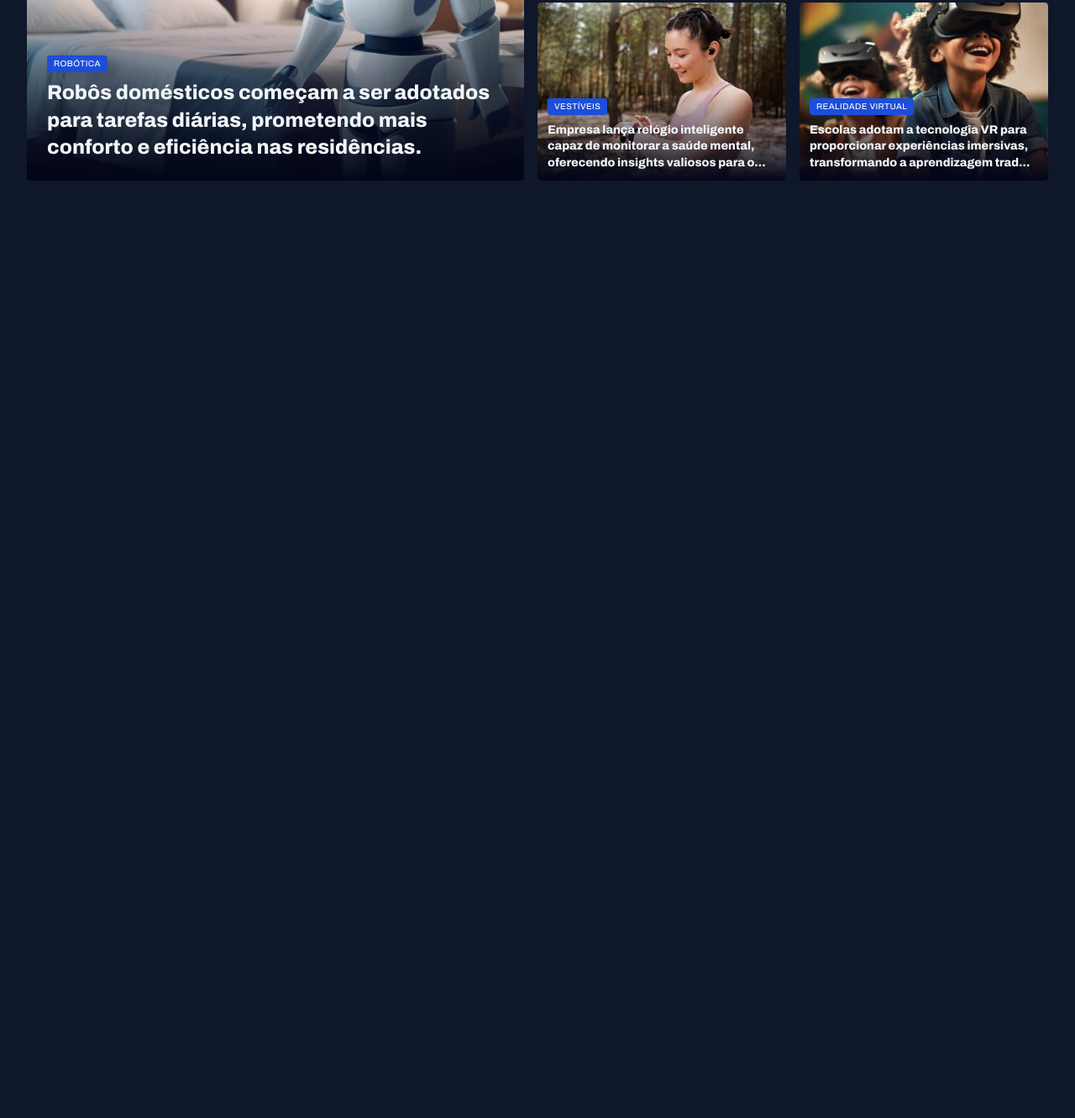
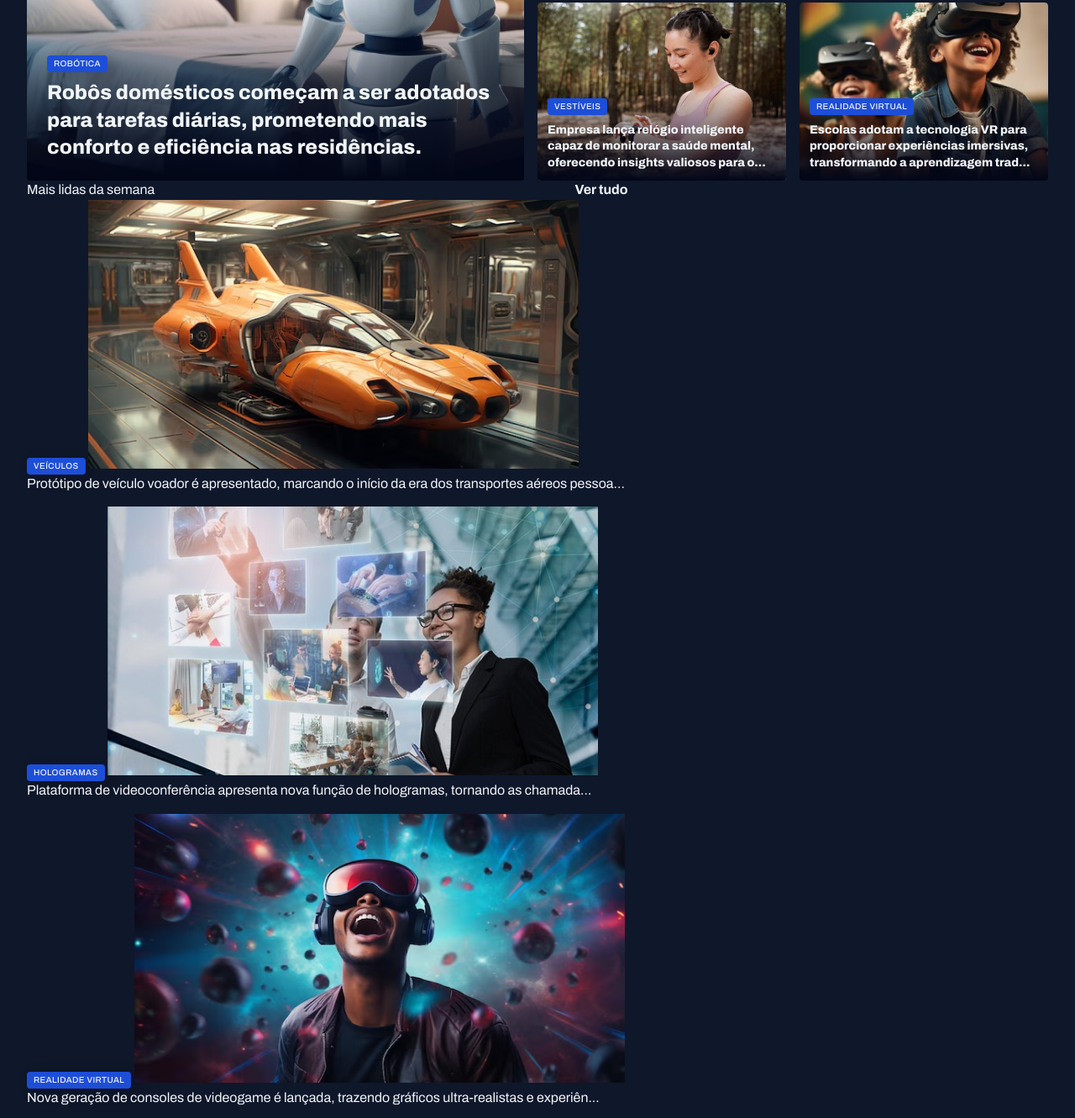
Before and after one commit to ArianeMoura/portaldenoticias, a plain HTML site: page index.html in a window 1280 px wide. Shown: the part 389-1720 px from the top of the page at 84% size. Before the commit the page ends 800 px from the top, so only its background shows below. Drawn offline with Linux system fonts and the light colour scheme.

Commit message:
estruturando a seção mais lidas da semana

```diff
--- a/index.html
+++ b/index.html
@@ -1,6 +1,5 @@
 <!DOCTYPE html>
 <html lang="pt-br">
-
 <head>
   <meta charset="UTF-8">
   <meta name="viewport" content="width=device-width, initial-scale=1.0">
@@ -12,7 +11,6 @@
     rel="stylesheet">
   <link rel="stylesheet" href="styles/index.css">
 </head>
-
 <body>
   <header class="container">
     <nav id="primary" class="grid grid-flow-col">
@@ -40,7 +38,6 @@
       <a href="#">Realidade Aumentada</a>
       <a href="#">Realidade Virtual</a>
     </nav>
-
   </header>
 
   <main class="grid container">
@@ -49,7 +46,6 @@
       <figure class="card">
         <img src="assets/images/Image 01.png"
           alt="Robôs domésticos começam a ser adotados para tarefas diárias, prometendo mais conforto e eficiência nas residências.">
-
         <figcaption>
           <span class="content-tag">Robótica</span>
           <h2 class="text-2xl">Robôs domésticos começam a ser adotados para tarefas diárias, prometendo mais conforto e
@@ -58,56 +54,93 @@
       </figure>
 
       <div class="grid grid-cols-2 gap-16">
+
         <figure class="card">
           <img src="assets/images/Image 02.png"
             alt="Novo Smartphone Projetor 3D chega ao mercado, transformando a forma como vemos nossas telas!">
-
           <figcaption>
             <span class="content-tag">Hologramas</span>
             <h2 class="text-lg">Novo Smartphone Projetor 3D chega ao mercado, transformando a forma como vemos nossas
               telas!</h2>
           </figcaption>
-
         </figure>
 
         <figure class="card">
           <img src="assets/images/Image 03.png"
             alt="Tecnologia 6G chega às metrópoles brasileiras, prometendo revolucionar a forma como vivemos e nos comunicamos.">
-
           <figcaption>
             <span class="content-tag">Internet</span>
             <h2 class="text-lg">Tecnologia 6G chega às metrópoles brasileiras, prometendo revolucionar a forma como
               vivemos e nos comuni...</h2>
           </figcaption>
-
         </figure>
 
         <figure class="card">
           <img src="assets/images/Image 04.png"
             alt="Empresa lança relógio inteligente capaz de monitorar a saúde mental, oferecendo insights valiosos para o bem-estar pessoal.">
-
           <figcaption>
             <span class="content-tag">Vestíveis</span>
             <h2 class="text-lg">Empresa lança relógio inteligente capaz de monitorar a saúde mental, oferecendo insights
               valiosos para o...</h2>
           </figcaption>
-
         </figure>
 
         <figure class="card">
           <img src="assets/images/Image 05.png"
             alt="Escolas adotam a tecnologia VR para proporcionar experiências imersivas, transformando a aprendizagem tradicional.">
-
           <figcaption>
             <span class="content-tag">Realidade Virtual</span>
             <h2 class="text-lg">Escolas adotam a tecnologia VR para proporcionar experiências imersivas, transformando a
               aprendizagem trad...</h2>
           </figcaption>
+        </figure>
 
+      </div>
+    </section>
+
+    <section id="weekly">
+      <header class="grid grid-flow-col">
+        <h3>Mais lidas da semana</h3>
+        <a href="#" class="grid grid-flow-col">
+          <strong>Ver tudo</strong>
+          <span></span>
+        </a>
+      </header>
+
+      <div class="grid gap-16">
+        <figure>
+          <span class="content-tag">Veículos</span>
+          <img src="assets/images/Image 06.png" alt="Protótipo de veículo voador é apresentado, marcando o início da era dos transportes aéreos pessoais.">
+          <p>
+            Protótipo de veículo voador é apresentado, marcando o início da era dos transportes aéreos pessoa...
+          </p>
+        </figure>
+
+        <figure>
+          <span class="content-tag">Hologramas</span>
+          <img src="assets/images/Image 07.png" alt="Plataforma de videoconferência apresenta nova função de hologramas, tornando as chamadas virtuais mais realistas e envolventes.">
+          <p>
+            Plataforma de videoconferência apresenta nova função de hologramas, tornando as chamada...
+          </p>
+        </figure>
+
+        <figure>
+          <span class="content-tag">Realidade Virtual</span>
+          <img src="assets/images/Image 08.png" alt="Nova geração de consoles de videogame é lançada, trazendo gráficos ultra-realistas e experiências de jogo totalmente envolventes.">
+          <p>
+            Nova geração de consoles de videogame é lançada, trazendo gráficos ultra-realistas e experiên...
+          </p>
+        </figure>
+
+        <figure>
+          <span class="content-tag">Internet</span>
+          <img src="assets/images/Image 09.png" alt="Projeto busca oferecer internet de alta velocidade em áreas remotas através de satélites.">
+          <p>
+            Projeto busca oferecer internet de alta velocidade em áreas remotas através de satélites.
+          </p>
         </figure>
       </div>
     </section>
   </main>
 </body>
-
 </html>
```
